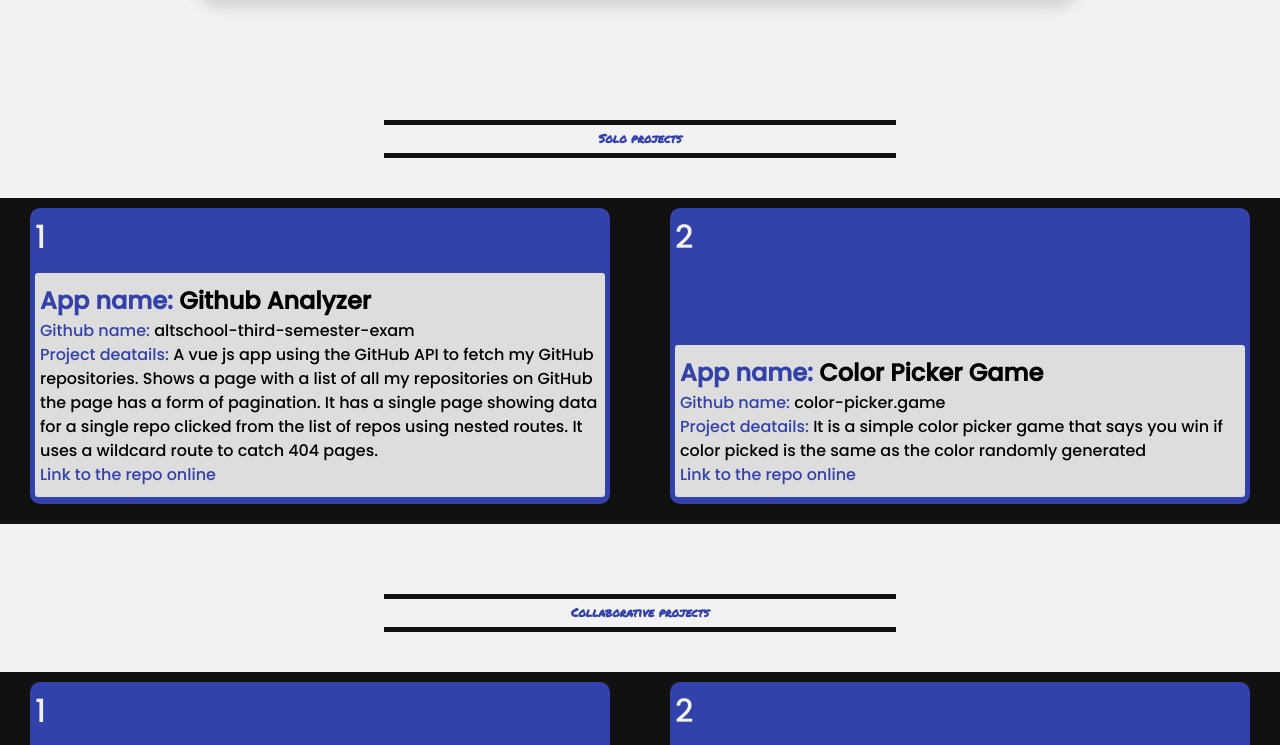
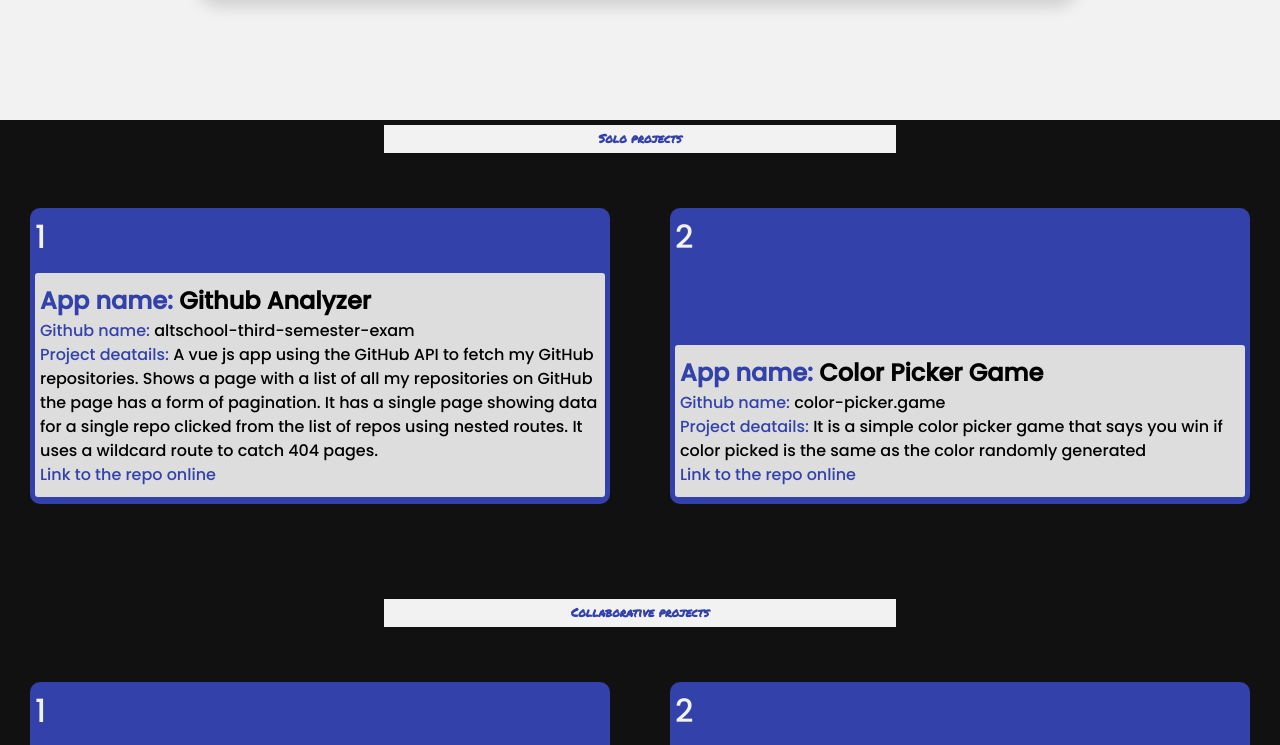
Before and after one commit to michado2019/michado-portfolio, a React (Create React App) app: page / in a window 1280 px wide. Shown: the part 880-1625 px from the top of the page. Built offline with nearby package versions, Linux system fonts and the light colour scheme.

Commit message:
style: backgroud color  projectsWrapper

```diff
--- a/src/components/projects/Project.css
+++ b/src/components/projects/Project.css
@@ -1,9 +1,9 @@
 .projectsWrapper{
     width: 100%;
+    background-color: #111;
     margin: 120px auto;
 }
 .projectsContents {
-  background-color: #111;
   display: grid;
   grid-template-columns: 1fr 1fr;
   padding-top: 10px;
```
